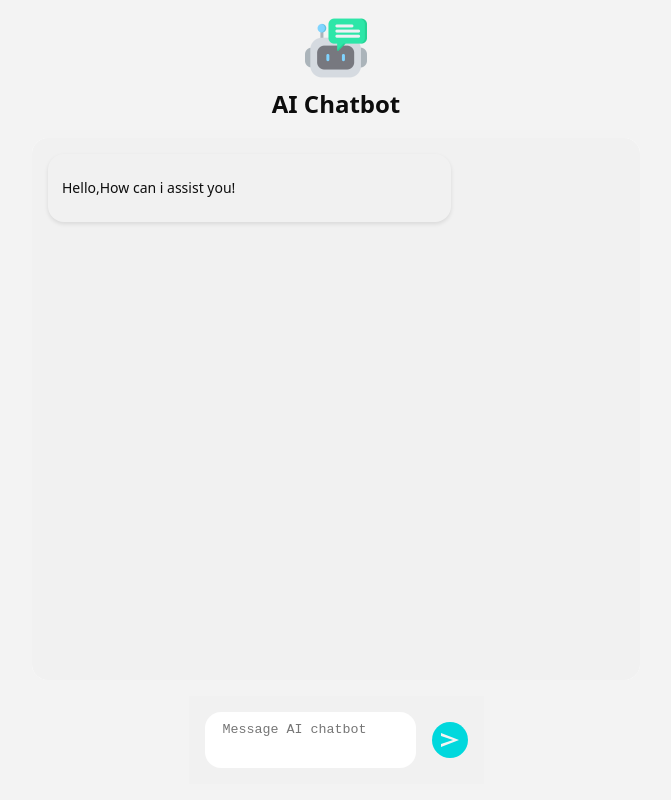
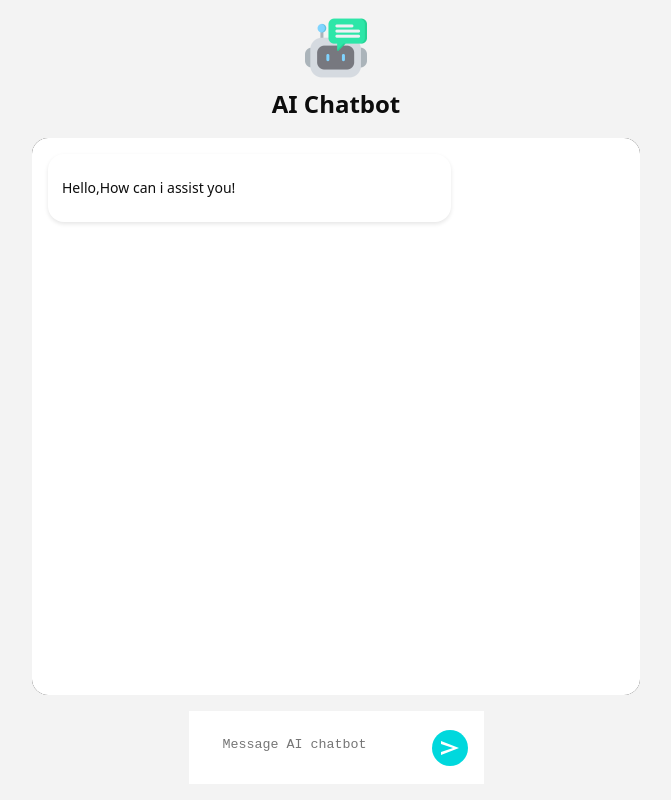
Before and after one commit to HarshPriyadarshi18/AI-Chatbot, a React (Vite) app: page / in a window 1280 px wide. Shown: the whole page, without its empty margins (304-975 px from the left). Built offline with nearby package versions, Linux system fonts and the light colour scheme; no server answers.

Commit message:
Light-dark mode switching chatbot

```diff
--- a/package.json
+++ b/package.json
@@ -15,7 +15,8 @@
     "openai": "^5.2.0",
     "react": "^19.1.0",
     "react-dom": "^19.1.0",
-    "react-markdown": "^10.1.0"
+    "react-markdown": "^10.1.0",
+    "react-textarea-autosize": "^8.5.9"
   },
   "devDependencies": {
     "@eslint/js": "^9.25.0",
--- a/src/App.module.css
+++ b/src/App.module.css
@@ -22,7 +22,7 @@
 .chatContainer {
   flex-grow: 1;
   width: 100%;
-  background: #ffffff;
+  background:light-dark(#212121,#ffffff) ;
   border-radius: 16px;
   overflow-y: auto;
 }
--- a/src/Components/Loader.module.css
+++ b/src/Components/Loader.module.css
@@ -7,7 +7,7 @@
   left: 0;
   width: 100%;
   height: 100%;
-  background: #f3f3f3;
+  background:light-dark(#ffffff,#212121);
   opacity: 0.6;
 
 }/* HTML: <div class="loader"></div> */
@@ -17,6 +17,12 @@
   border-radius: 50%;
   animation: l5 1s infinite linear alternate;
 }
+@media(prefers-color-scheme:dark){
+    .LoaderWrapper{
+        opacity: 0.85;
+    }
+}
+
 @keyframes l5 {
     0%  {box-shadow: 20px 0 #000, -20px 0 #0002;background: #000 }
     33% {box-shadow: 20px 0 #000, -20px 0 #0002;background: #0002}
--- a/src/Components/chat.module.css
+++ b/src/Components/chat.module.css
@@ -5,7 +5,7 @@
   height: 100%;
   padding: 16px;
   overflow-y: auto;
-  background: #f1f1f1;
+  background:light-dark(#ffffff,#212121);
 }
 
 .Message {
@@ -29,7 +29,7 @@
 /* User messages on right */
 [data-role="user"] {
   align-self: flex-end;
-  background-color: #007aff;
+  background-color: #67a7ea;
   color: #fff;
   border-top-right-radius: 0;
 }
--- a/src/Components/controls.jsx
+++ b/src/Components/controls.jsx
@@ -1,6 +1,6 @@
 import { useState } from 'react';
 import styles from './controls.module.css';
-
+import TextareaAutosize from 'react-textarea-autosize';
 export function Controls({onSend}){
   const [content,setContent]=useState("");
   function handleContentChanges(event){
@@ -22,7 +22,8 @@ export function Controls({onSend}){
     return(
      <div className={styles.Controls}>
         <div className={styles.TextAreaContainer}>
-            <textarea className={styles.TextArea} placeholder="Message AI chatbot" value={content} onChange={handleContentChanges} onKeyDown={handleEnterPress} />
+
+            <TextareaAutosize className={styles.TextArea} placeholder="Message AI chatbot" value={content} onChange={handleContentChanges} onKeyDown={handleEnterPress} />
         </div>
         <button className={styles.Button} onClick={handleContentSend}><SendIcon/></button>
      </div>
--- a/src/Components/controls.module.css
+++ b/src/Components/controls.module.css
@@ -4,14 +4,14 @@
   justify-content: center;
   padding: 16px;
   gap: 16px;
-  background: #f1f1f1;
+  background:light-dark(#ffffff,#212121);
 }
 
 .TextAreaContainer {
   flex: 1;
   padding: 8px 16px;
   border-radius: 16px;
-  background: #ffffff;
+  background: light-dark(#ffffff,#212121);
 }
 
 .TextArea {
@@ -20,7 +20,7 @@
   resize: none;
   border: none;
   outline: none;
-  background: #ffffff;
+  background:light-dark(#ffffff,#212121);
 }
 .Button {
   display: flex;
@@ -35,5 +35,5 @@
 }
 
 .Button svg {
-  fill: #f3f3f3;
+  fill: light-dark(#ffffff,#212121);
 }
--- a/src/index.css
+++ b/src/index.css
@@ -4,8 +4,8 @@
   font-weight: 400;
 
  /* color-scheme: light dark;*/
-  color: #0d0d0d;
-  background-color: #f3f3f3;
+  color:light-dark(#0d0d0d,#ececec) ;
+  background-color:light-dark(#f3f3f3,#171717) ;
 
   font-synthesis: none;
   text-rendering: optimizeLegibility;
```
Also changed, not shown: 1 other file (tests, documents, lock files or other folders).
